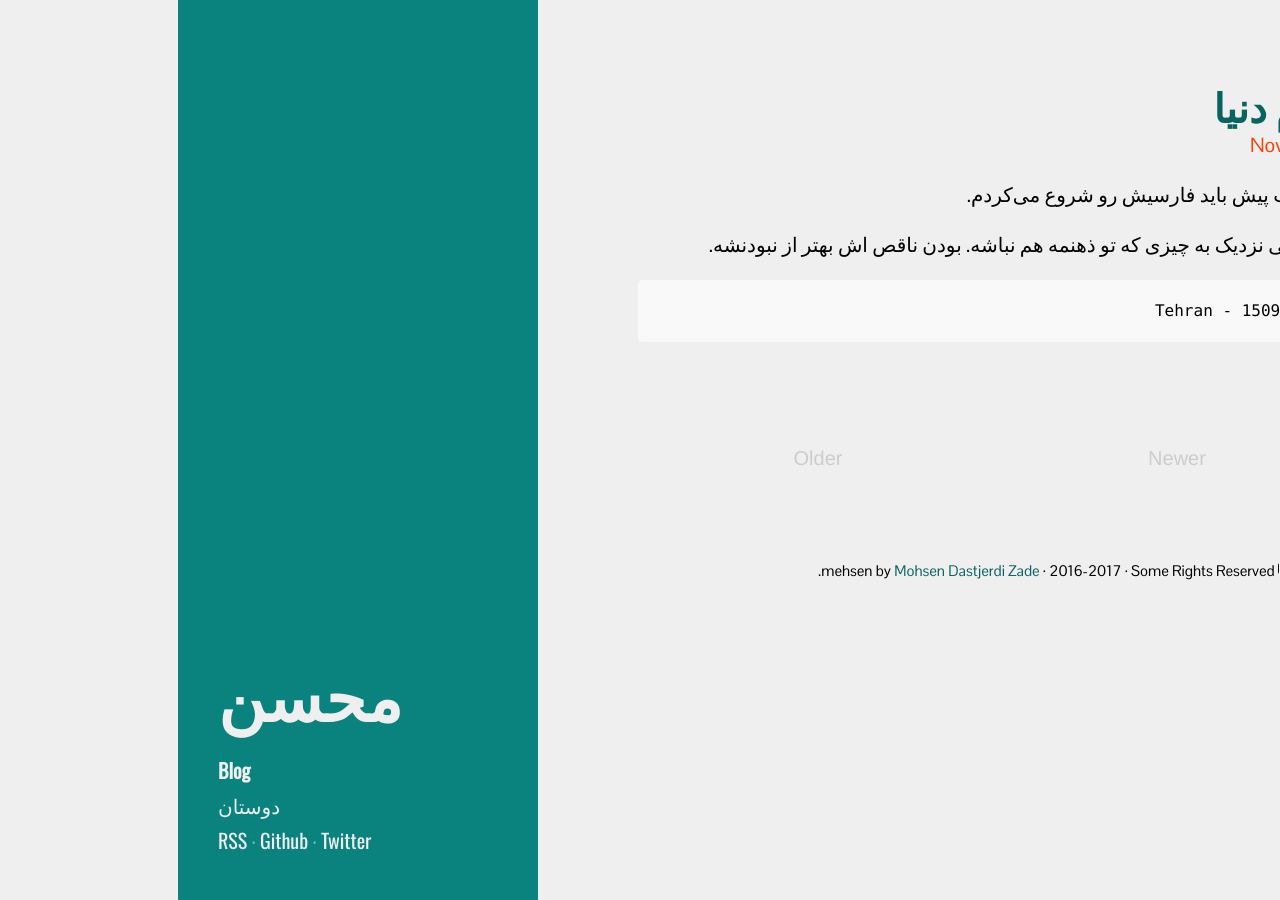
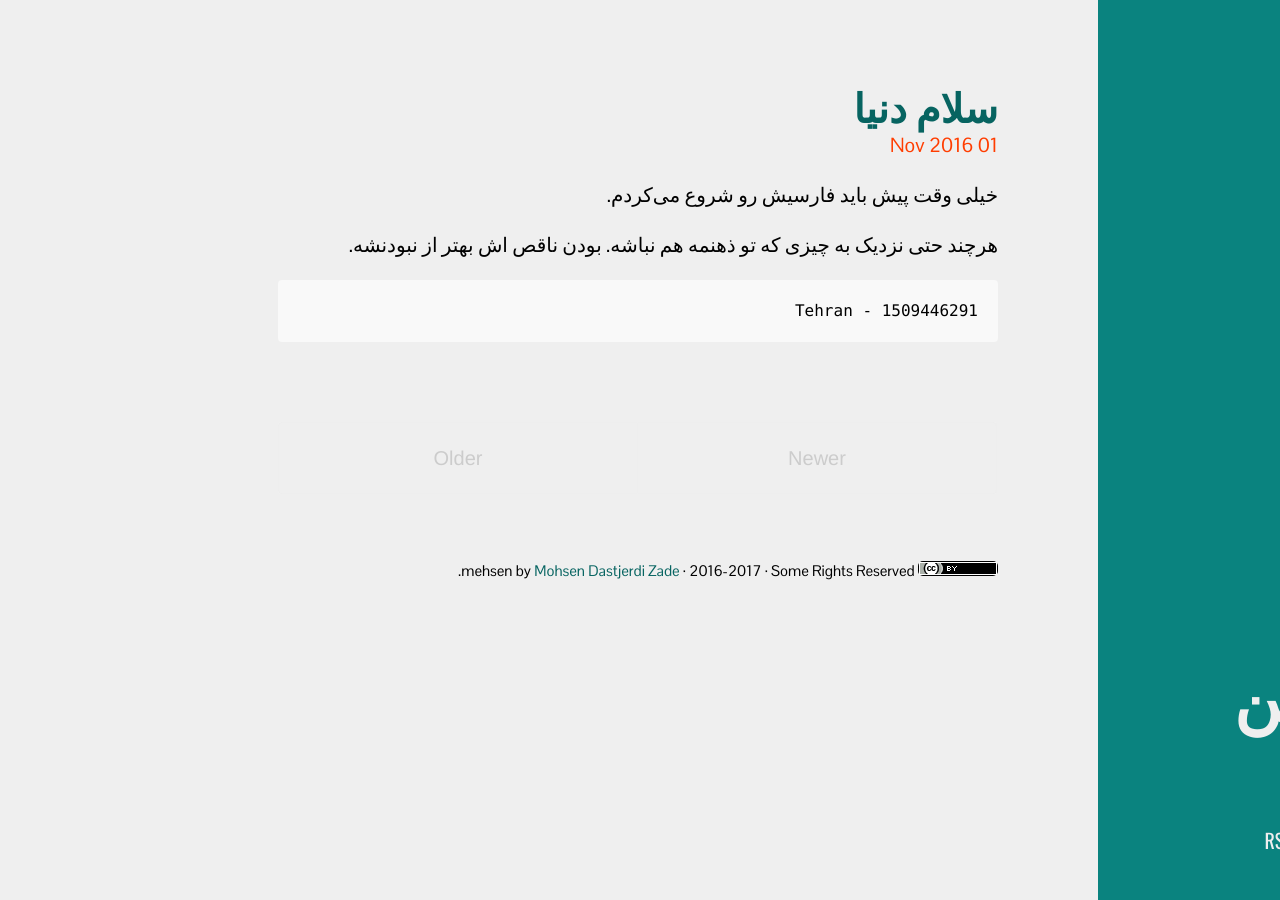
Before and after one commit to mohsend/mehsen.ir, a Jekyll site: the page built from index.html, in a window 1280 px wide. Built offline with Jekyll 4.4.1, drawn with Linux system fonts in a browser that asks for light colours; the list of posts is cut into pages by our own code.

Commit message:
Minor tweaks

```diff
--- a/_config.yml
+++ b/_config.yml
@@ -25,7 +25,7 @@ paginate:         7
 
 # Custom vars
 options:
-  bodyclass:			'theme-mehsen-01'
+  bodyclass:			'theme-mehsen-01 layout-reverse rtl'
   license:        '<a rel="license" href="http://creativecommons.org/licenses/by/4.0/"><img alt="Creative Commons Attribution License" style="border-width:0; display: inline; margin: 0; width: 80px; height: 15px;" src="/public/cc-by.png" /></a> <span xmlns:dct="http://purl.org/dc/terms/" property="dct:title">mehsen</span> by <a xmlns:cc="http://creativecommons.org/ns#" href="https://mehsen.com" property="cc:attributionName" rel="cc:attributionURL">Mohsen Dastjerdi Zade</a> &middot; 2016-2017 &middot; Some Rights Reserved.'
   image:          '/public/favicon/apple-touch-icon.png'
 
--- a/_layouts/default.html
+++ b/_layouts/default.html
@@ -1,5 +1,5 @@
 <!DOCTYPE html>
-<html lang="{{ site.lang }}" dir="rtl">
+<html lang="{{ site.lang }}">
 
   {% include head.html %}
 
--- a/public/css/custom.css
+++ b/public/css/custom.css
@@ -1,6 +1,7 @@
 .rtl {
   direction: rtl;
 }
+
 .rtl .sidebar {
     text-align: right;
 }
```
